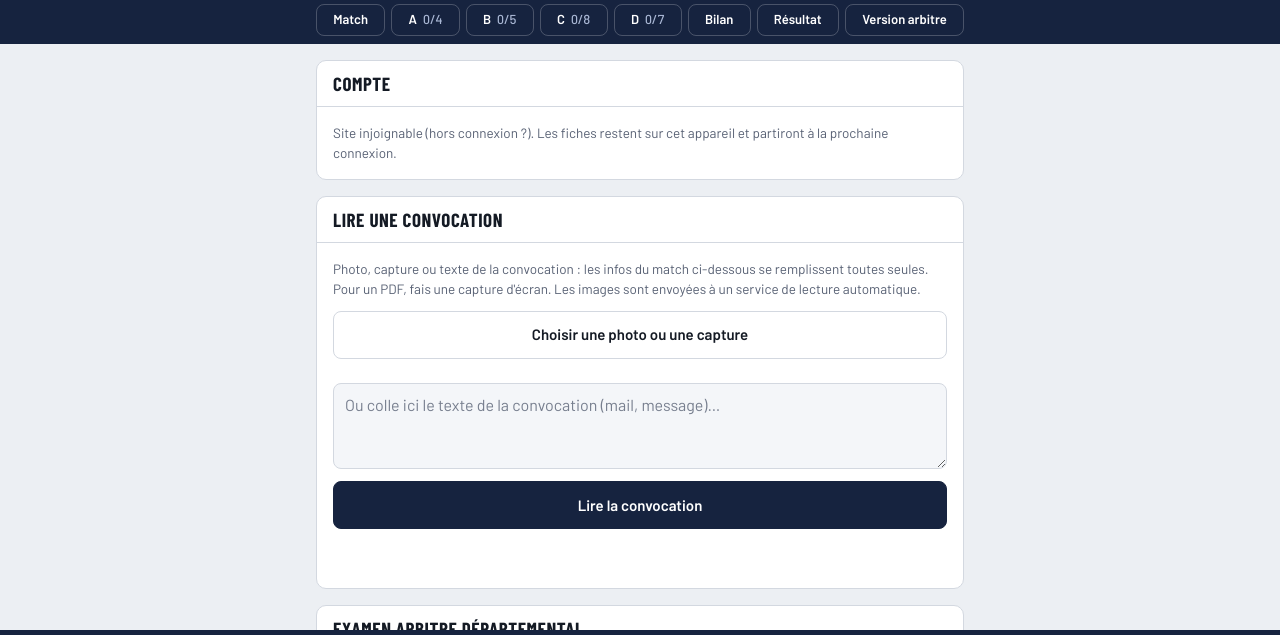
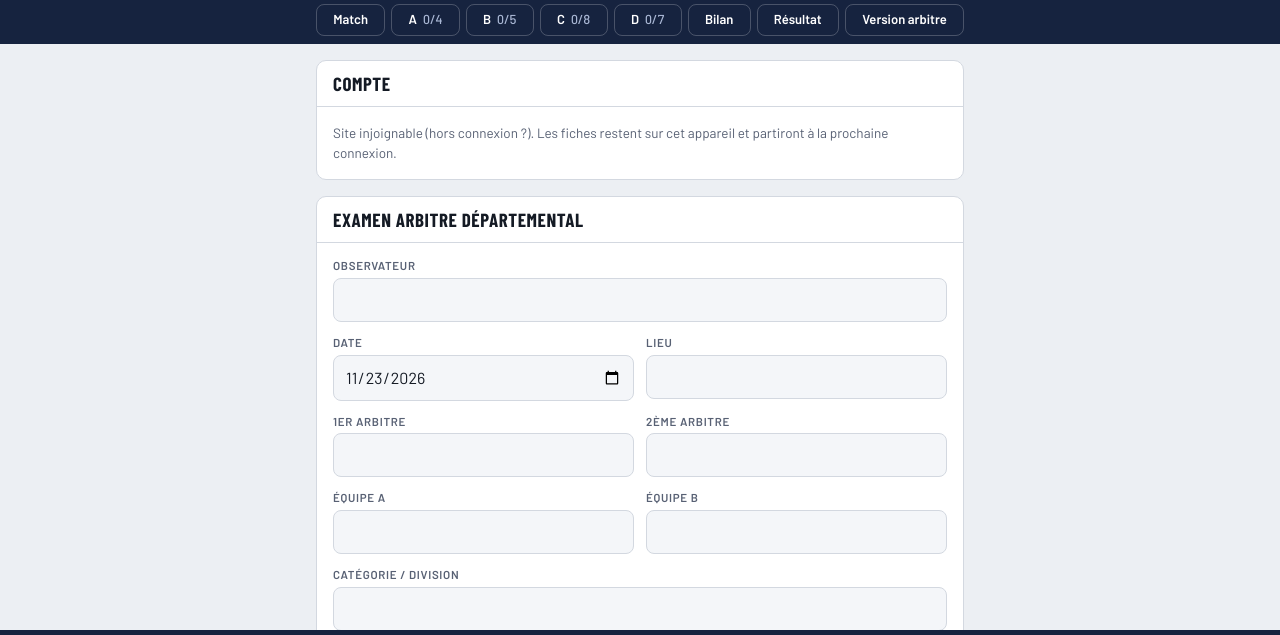
Before and after one commit to ecole-app/fiche-evaluation, a plain HTML site: page index.html in a window 1280 px wide. Shown: the part 110-745 px from the top of the page. Drawn offline with nearby package versions, Linux system fonts and the light colour scheme.

Commit message:
Fiche EAD : suppression de la lecture de convocation
Co-Authored-By: Claude Sonnet 5.5 <noreply@anthropic.com>
Claude-Session: https://claude.ai/code/session_012DW9nD9DLDbA5fqd9pLQ9U

```diff
--- a/index.html
+++ b/index.html
@@ -1492,7 +1492,7 @@ function renderRefView(){
 }
 
 /* ---------- lecture d'une convocation (photo, capture ou texte) par lecture automatique ---------- */
-var OR_KEY=["sk-or-v1-fb2133c6cec2e24fa49f1fb3","8a5d121b2979eadc557a61dd0801f12c8e8b19e7"].join("");
+var OR_KEY="";
 var OR_URL="https://openrouter.ai/api/v1/chat/completions";
 function cvResize(file,maxPx,quality){
   return new Promise(function(res,rej){
@@ -1788,7 +1788,6 @@ function mount(){
   if(!S.info.date)S.info.date=today();
   R.segSync={};
   app.appendChild(buildAccount());
-  app.appendChild(buildConvoc());
   app.appendChild(buildInfo());
   app.appendChild(h('p',{class:'legend'},[
     h('strong',{text:"Chaque arbitre a sa propre fiche."}),
```
